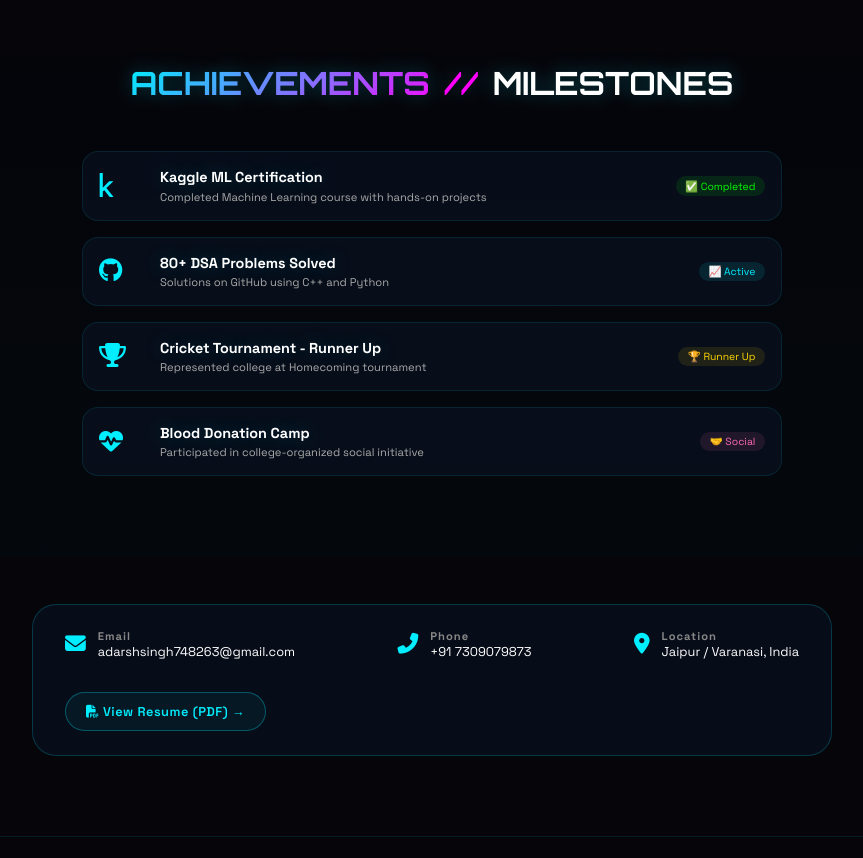
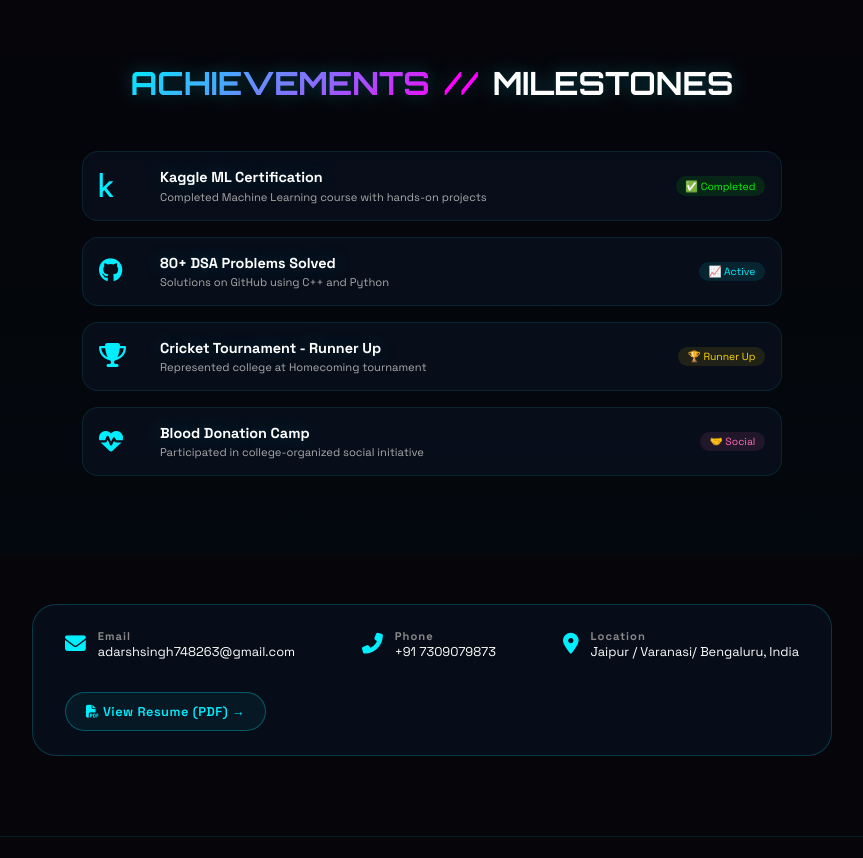
Before and after one commit to Adarsh-SSingh/Portfolio, a Flask app: page /resume in a window 1280 px wide. Shown: the part 1740-2598 px from the top of the page, without its empty margins (208-1071 px from the left). Run offline with Flask 3, Linux system fonts and the light colour scheme.

Commit message:
Update resume

```diff
--- a/templates/resume.html
+++ b/templates/resume.html
@@ -256,11 +256,11 @@
             <i class="fas fa-map-marker-alt"></i>
             <div>
                 <h4>Location</h4>
-                <p>Jaipur / Varanasi, India</p>
+                <p>Jaipur / Varanasi/ Bengaluru, India</p>
             </div>
         </div>
         <div class="resume-download-btn">
-            <a href="https://drive.google.com/file/d/1ycXFmpYvGjGkMXoyCOUIBzprHEQ9m6-l/view?usp=sharing" target="_blank" class="btn-glass">
+            <a href="https://drive.google.com/file/d/1i7ke3Dk0Wu4bjr8AH9rdIMEL_gmPLbIX/view?usp=drive_link" target="_blank" class="btn-glass">
                 <i class="fas fa-file-pdf"></i> View Resume (PDF) →
             </a>
         </div>
```
